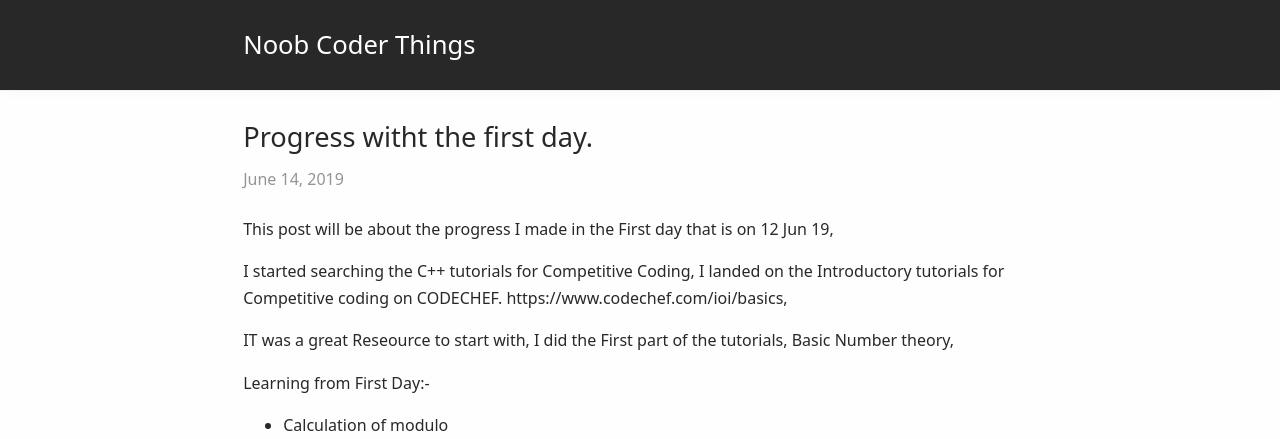
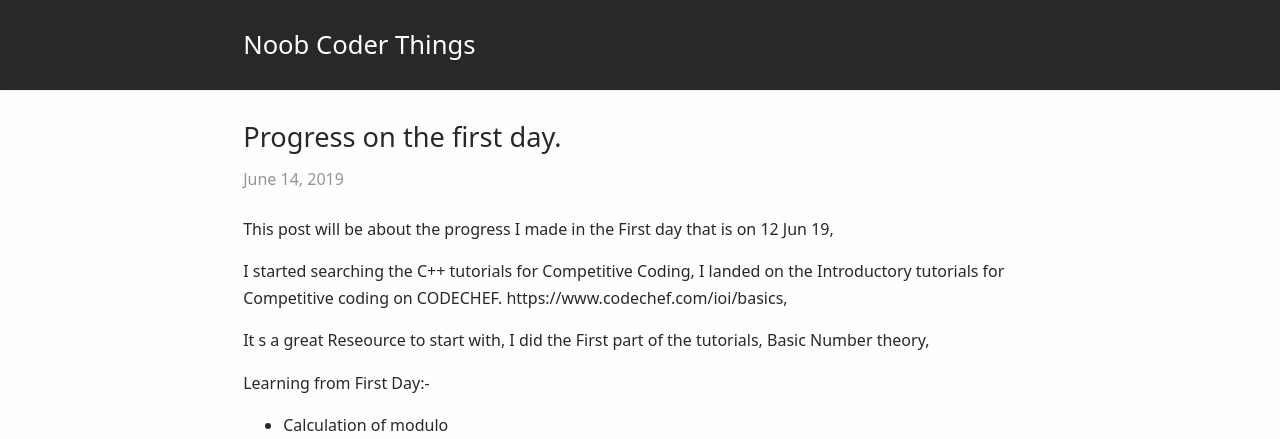
Before and after one commit to AnuragSahu/Noob_coder_things, a Jekyll site: the page built from _posts/2019-06-14-Progress-of-the-first-day.md, in a window 1280 px wide. Shown: the top 439 px of the page. Built offline with Jekyll 4.4.1, drawn with Linux system fonts in a browser that asks for light colours; our own code applies the rules of GitHub Pages for plain Markdown files.

Commit message:
Adding new post

```diff
--- a/_posts/2019-06-14-Progress-of-the-first-day.md
+++ b/_posts/2019-06-14-Progress-of-the-first-day.md
@@ -1,12 +1,12 @@
 ---
-title: "Progress witht the first day."
+title: "Progress on the first day."
 ---
 
 This post will be about the progress I made in the First day that is on 12 Jun 19,
 
 I started searching the C++ tutorials for Competitive Coding, I landed on the Introductory tutorials for Competitive coding on CODECHEF. https://www.codechef.com/ioi/basics, <br>
 
-IT was a great Reseource to start with, I did the First part of the tutorials, Basic Number theory,
+It s a great Reseource to start with, I did the First part of the tutorials, Basic Number theory,
 
 Learning from First Day:-
  - Calculation of modulo
```
